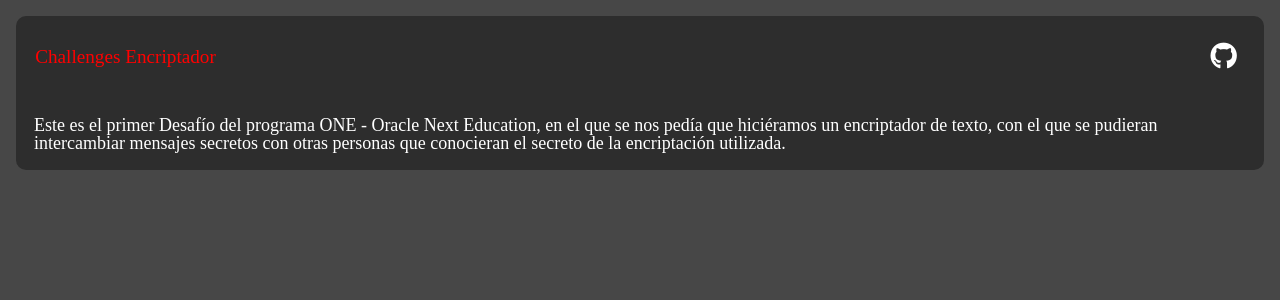
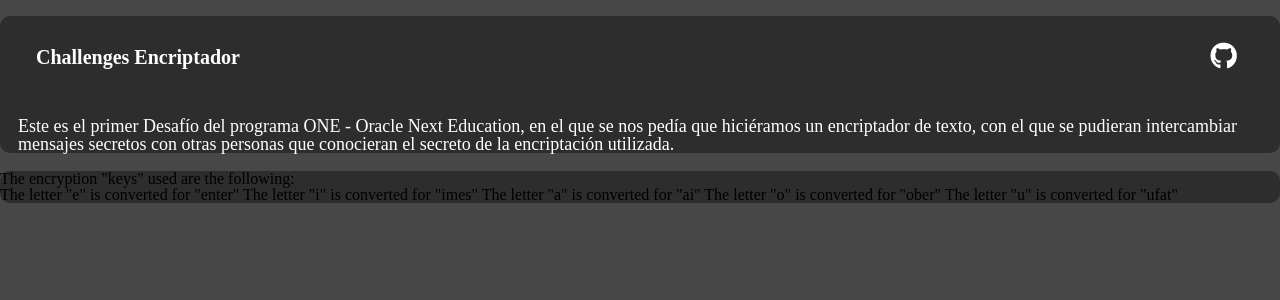
Before and after one commit to luisangelponcealvarez/challenges-encriptador, a React (Vite) app: page / in a window 1280 px wide. Shown: the top 300 px of the page. Built offline with nearby package versions, Linux system fonts and the light colour scheme.

Commit message:
add new file and styles components

```diff
--- a/src/App.tsx
+++ b/src/App.tsx
@@ -1,10 +1,12 @@
 import { AreaParaLaDefinición } from "./components/AreaParaLaDefinición";
+import { CombinationsSectionOrEncripter } from "./components/CombinationsSectionOrEncripter";
 import "./index.css";
 
 function App() {
   return (
     <>
       <AreaParaLaDefinición />
+      <CombinationsSectionOrEncripter />
     </>
   );
 }
--- a/src/components/AreaParaLaDefinición.tsx
+++ b/src/components/AreaParaLaDefinición.tsx
@@ -1,22 +1,25 @@
-import "../style/AreaParaLaDefinición.css";
+import styles from "../styles/styles.module.css";
 
 export function AreaParaLaDefinición() {
   return (
-    <div id="area-para-la-definicion">
-      <div className="section-title">
-        <h1 className="title">Challenges Encriptador</h1>
+    <section>
+      <div className={styles.sectionTitle}>
+        <h1 className={styles.title}>Challenges Encriptador</h1>
 
-        <a href="https://github.com/luisangelponcealvarez/challenges-encriptador">
-          <i className="fa-brands fa-github icon"></i>
+        <a
+          href="https://github.com/luisangelponcealvarez/challenges-encriptador"
+          className={styles.icon}
+        >
+          <i className="fa-brands fa-github"></i>
         </a>
       </div>
 
-      <p className="text">
+      <p className={styles.text}>
         Este es el primer Desafío del programa ONE - Oracle Next Education, en
         el que se nos pedía que hiciéramos un encriptador de texto, con el que
         se pudieran intercambiar mensajes secretos con otras personas que
         conocieran el secreto de la encriptación utilizada.
       </p>
-    </div>
+    </section>
   );
 }
--- /dev/null
+++ b/src/components/CombinationsSectionOrEncripter.tsx
@@ -0,0 +1,12 @@
+export function CombinationsSectionOrEncripter() {
+  return (
+    <section id="combinations-section-or-encripter">
+      <h3 className="title">The encryption "keys" used are the following:</h3>
+      <p className="text">
+        The letter "e" is converted for "enter" The letter "i" is converted for
+        "imes" The letter "a" is converted for "ai" The letter "o" is converted
+        for "ober" The letter "u" is converted for "ufat"
+      </p>
+    </section>
+  );
+}
--- a/src/index.css
+++ b/src/index.css
@@ -5,3 +5,13 @@ body {
   min-height: 100vh;
   background-color: rgba(71, 71, 71, 1);
 }
+
+section {
+  background-color: rgba(45, 45, 45, 1);
+  border-radius: 10px;
+  margin: 1em;
+  display: flex;
+  flex-wrap: wrap;
+  justify-content: center;
+  align-items: center;
+}
--- a/src/main.tsx
+++ b/src/main.tsx
@@ -1,7 +1,7 @@
 import { StrictMode } from "react";
 import { createRoot } from "react-dom/client";
 import App from "./App.tsx";
-import "./style/reset.css";
+import "./styles/reset.css";
 
 createRoot(document.getElementById("root")!).render(
   <StrictMode>
--- a/src/style/AreaParaLaDefinición.css
+++ /dev/null
@@ -1,37 +0,0 @@
-#area-para-la-definicion {
-  background-color: rgba(45, 45, 45, 1);
-  border-radius: 10px;
-  margin: 1em;
-  display: flex;
-  flex-wrap: wrap;
-}
-
-#area-para-la-definicion .section-title {
-  display: flex;
-  align-items: center;
-  justify-content: space-between;
-  width: 100%;
-}
-
-#area-para-la-definicion .title {
-  color: #ff0000;
-  margin: 1em;
-  font-size: larger;
-}
-
-#area-para-la-definicion .text {
-  max-width: max-content;
-  margin: 1em;
-  font-size: large;
-  color: white;
-}
-
-#area-para-la-definicion .icon {
-  margin: 1em;
-  font-size: 1.7em;
-  color: white;
-}
-
-#area-para-la-definicion .icon:hover {
-  color: black;
-}
--- /dev/null
+++ b/src/styles/styles.module.css
@@ -0,0 +1,26 @@
+.sectionTitle {
+  display: flex;
+  justify-content: space-between;
+  align-items: center;
+  margin: 1em 1em;
+}
+
+.title {
+  color: white;
+  font-size: 20px;
+  font-weight: bold;
+  margin: 1em;
+}
+
+.text {
+  max-width: max-content;
+  margin: 1em;
+  font-size: large;
+  color: white;
+}
+
+.icon {
+  margin: 1em;
+  font-size: 1.7em;
+  color: white;
+}
```
Also changed, not shown: src/styles/reset.css (renamed from src/style/reset.css).
